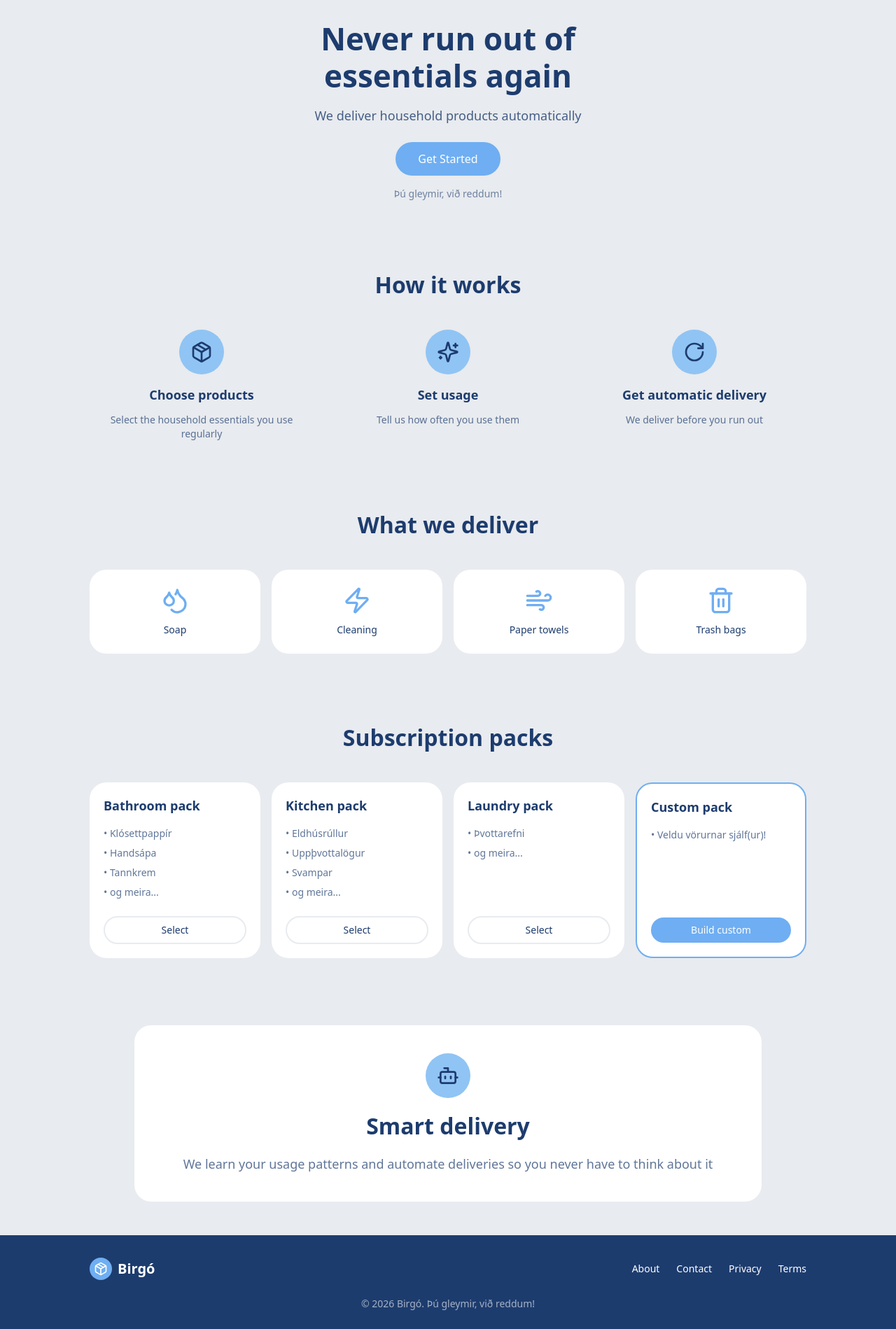
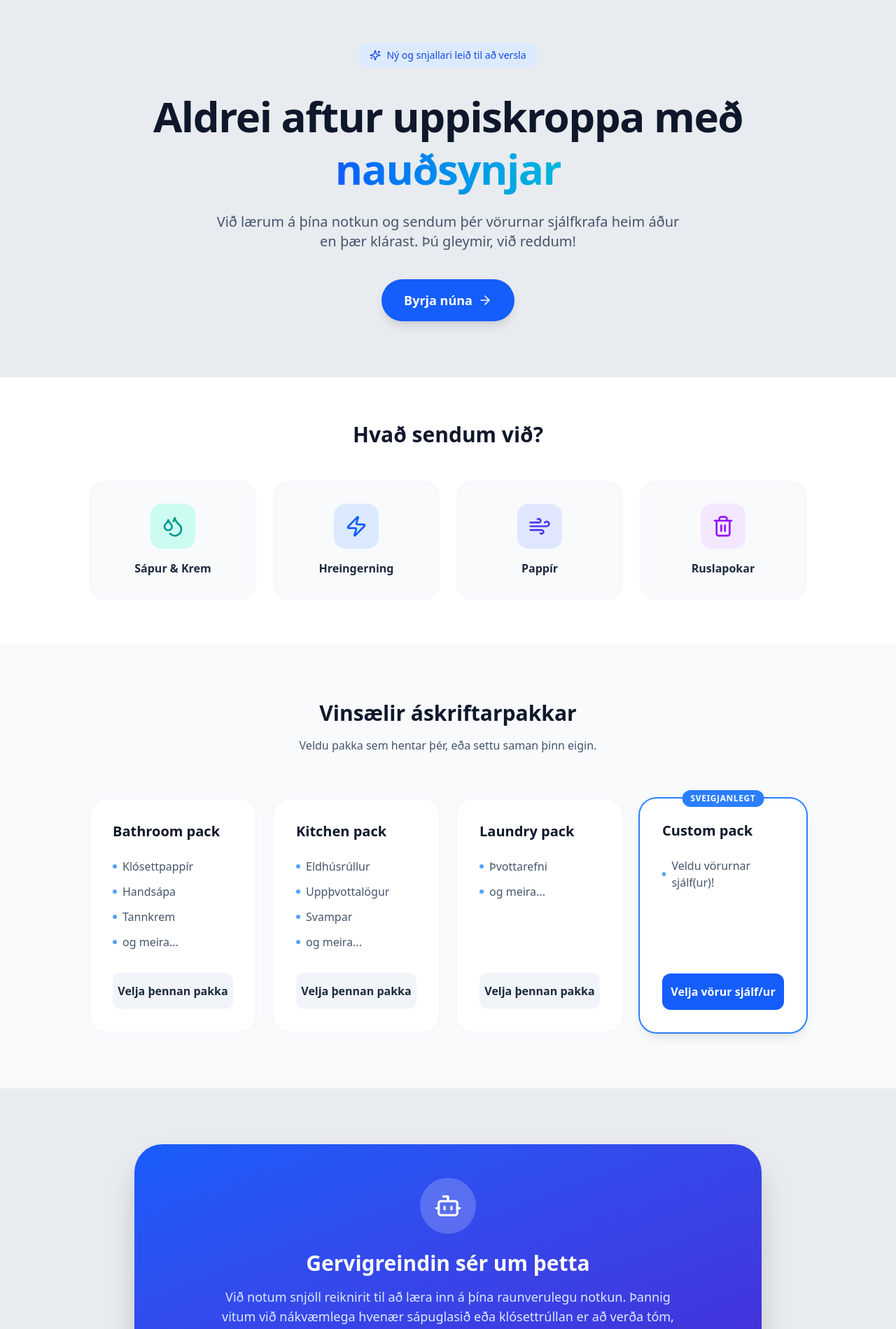
Before and after one commit to herdisheida/Birgo, a Next.js app: page / in a window 1280 px wide. Shown: the part 100-1999 px from the top of the page at 70% size. Built offline with nearby package versions, Linux system fonts and the light colour scheme.

Commit message:
nýtt footer og navbar

```diff
--- a/src/app/layout.tsx
+++ b/src/app/layout.tsx
@@ -1,7 +1,6 @@
-import "../styles/index.css"; // Make sure your global styles are imported here
-import { Package } from "lucide-react";
-import Link from "next/link";
+import "@birgo/styles/index.css";
 import { Header } from "@birgo/components/Header";
+import { Footer } from "@birgo/components/Footer";
 
 export const metadata = {
   title: "Birgó - Smart Household Delivery",
@@ -24,52 +23,36 @@ export default function RootLayout({
 
           <main className="flex-1">{children}</main>
 
-          {/* Global Footer */}
-          <footer
-            className="py-8 px-6 mt-auto"
-            style={{ backgroundColor: "#1D3C6E" }}
-          >
-            <div className="max-w-5xl mx-auto">
-              <div className="flex justify-between items-center gap-8">
-                <div className="flex items-center gap-2">
-                  <div
-                    className="w-8 h-8 rounded-full flex items-center justify-center"
-                    style={{ backgroundColor: "#6FAEF2" }}
-                  >
-                    <Package className="w-5 h-5 text-white" />
-                  </div>
-                  <span
-                    className="text-xl text-white"
-                    style={{ fontWeight: "600" }}
-                  >
-                    Birgó
-                  </span>
-                </div>
-                <nav className="flex gap-6 text-white text-sm">
-                  <Link
-                    href="/about"
-                    className="hover:opacity-70 transition-opacity"
-                  >
-                    About
-                  </Link>
-                  <a href="#" className="hover:opacity-70 transition-opacity">
-                    Contact
-                  </a>
-                  <a href="#" className="hover:opacity-70 transition-opacity">
-                    Privacy
-                  </a>
-                  <a href="#" className="hover:opacity-70 transition-opacity">
-                    Terms
-                  </a>
-                </nav>
-              </div>
-              <div className="text-center mt-6 text-white opacity-60 text-sm">
-                © 2026 Birgó. Þú gleymir, við reddum!
-              </div>
-            </div>
-          </footer>
+          <Footer />
         </div>
       </body>
     </html>
   );
 }
+
+// import "../styles/globals.css";
+// import { Header } from "../components/Header";
+// import { Footer } from "../components/Footer";
+
+// export const metadata = {
+//   title: "Birgó - Smart Household Delivery",
+//   description: "Never run out of essentials again.",
+// };
+
+// export default function RootLayout({
+//   children,
+// }: {
+//   children: React.ReactNode;
+// }) {
+//   return (
+//     <html lang="is">
+//       <body className="min-h-screen flex flex-col bg-slate-50 text-slate-900 font-sans antialiased">
+//         <Header />
+
+//         <main className="flex-1 flex flex-col w-full">{children}</main>
+
+//         <Footer />
+//       </body>
+//     </html>
+//   );
+// }
--- a/src/app/page.tsx
+++ b/src/app/page.tsx
@@ -9,251 +9,165 @@ import {
   Trash2,
   Bot,
   Package,
+  ArrowRight,
 } from "lucide-react";
 import Link from "next/link";
 import { useRouter } from "next/navigation";
 import { useSubscriptionStore } from "@birgo/app/store/subscriptionStore";
-import { products, subscriptionPacks } from "@birgo/constants"; // <-- Imported packs here
+import { products, subscriptionPacks } from "@birgo/constants";
 
 export default function Home() {
   const { reset, addProduct } = useSubscriptionStore();
   const router = useRouter();
 
-  // Updated to receive the entire pack object
   const handleBundleClick = (
     e: React.MouseEvent,
     pack: (typeof subscriptionPacks)[0],
   ) => {
     e.preventDefault();
-    reset(); // Clear previous selections
+    reset();
 
     if (pack.id !== "custom") {
-      // Loop over the dynamic product IDs from our constants
       pack.products.forEach((id) => {
         const p = products.find((prod) => prod.id === id);
-        if (p) {
-          // Set default bundle quantity to medium (5)
-          addProduct({ id: p.id, name: p.name, quantity: 5, price: 5.99 });
-        }
+        if (p) addProduct({ id: p.id, name: p.name, quantity: 5, price: 5.99 });
       });
-      router.push("/subscription"); // Go straight to subscription quantities
+      router.push("/subscription");
     } else {
-      router.push("/selection"); // Custom goes to empty selection
+      router.push("/selection");
     }
   };
 
   return (
-    <>
-      <section className="py-12 px-6">
-        <div className="max-w-4xl mx-auto text-center">
-          <h1
-            className="mb-4"
-            style={{
-              fontSize: "2.75rem",
-              color: "#1D3C6E",
-              fontWeight: "600",
-              lineHeight: "1.2",
-            }}
-          >
-            Never run out of
-            <br />
-            essentials again
+    <div className="w-full">
+      {/* Hero Section */}
+      <section className="relative py-20 px-6 overflow-hidden">
+        <div className="max-w-4xl mx-auto text-center relative z-10">
+          <div className="inline-flex items-center gap-2 px-4 py-2 rounded-full bg-blue-100 text-blue-700 font-medium text-sm mb-8">
+            <Sparkles className="w-4 h-4" /> Ný og snjallari leið til að versla
+          </div>
+          <h1 className="text-5xl md:text-6xl font-extrabold text-slate-900 tracking-tight mb-6 leading-tight">
+            Aldrei aftur uppiskroppa með{" "}
+            <span className="text-transparent bg-clip-text bg-gradient-to-r from-blue-600 to-cyan-500">
+              nauðsynjar
+            </span>
           </h1>
-          <p
-            className="mb-6 text-lg"
-            style={{ color: "#1D3C6E", opacity: "0.8" }}
-          >
-            We deliver household products automatically
+          <p className="text-xl text-slate-600 mb-10 max-w-2xl mx-auto">
+            Við lærum á þína notkun og sendum þér vörurnar sjálfkrafa heim áður
+            en þær klárast. Þú gleymir, við reddum!
           </p>
-          <Link
-            href="/auth"
-            onClick={() => reset()}
-            className="inline-block px-8 py-3 rounded-full text-white transition-transform hover:scale-105"
-            style={{ backgroundColor: "#6FAEF2" }}
-          >
-            Get Started
-          </Link>
-          <p
-            className="mt-4 text-sm"
-            style={{ color: "#1D3C6E", opacity: "0.6" }}
-          >
-            Þú gleymir, við reddum!
-          </p>
-        </div>
-      </section>
-
-      <section id="how" className="py-12 px-6">
-        <div className="max-w-5xl mx-auto">
-          <h2
-            className="text-center mb-10"
-            style={{ fontSize: "2rem", color: "#1D3C6E", fontWeight: "600" }}
-          >
-            How it works
-          </h2>
-          <div className="grid grid-cols-3 gap-8">
-            <div className="text-center">
-              <div
-                className="w-16 h-16 rounded-full mx-auto mb-4 flex items-center justify-center"
-                style={{ backgroundColor: "#90C4F4" }}
-              >
-                <Package className="w-8 h-8" style={{ color: "#1D3C6E" }} />
-              </div>
-              <h3
-                className="mb-3"
-                style={{
-                  fontSize: "1.125rem",
-                  color: "#1D3C6E",
-                  fontWeight: "600",
-                }}
-              >
-                Choose products
-              </h3>
-              <p
-                className="text-sm"
-                style={{ color: "#1D3C6E", opacity: "0.7" }}
-              >
-                Select the household essentials you use regularly
-              </p>
-            </div>
-            <div className="text-center">
-              <div
-                className="w-16 h-16 rounded-full mx-auto mb-4 flex items-center justify-center"
-                style={{ backgroundColor: "#90C4F4" }}
-              >
-                <Sparkles className="w-8 h-8" style={{ color: "#1D3C6E" }} />
-              </div>
-              <h3
-                className="mb-3"
-                style={{
-                  fontSize: "1.125rem",
-                  color: "#1D3C6E",
-                  fontWeight: "600",
-                }}
-              >
-                Set usage
-              </h3>
-              <p
-                className="text-sm"
-                style={{ color: "#1D3C6E", opacity: "0.7" }}
-              >
-                Tell us how often you use them
-              </p>
-            </div>
-            <div className="text-center">
-              <div
-                className="w-16 h-16 rounded-full mx-auto mb-4 flex items-center justify-center"
-                style={{ backgroundColor: "#90C4F4" }}
-              >
-                <RotateCw className="w-8 h-8" style={{ color: "#1D3C6E" }} />
-              </div>
-              <h3
-                className="mb-3"
-                style={{
-                  fontSize: "1.125rem",
-                  color: "#1D3C6E",
-                  fontWeight: "600",
-                }}
-              >
-                Get automatic delivery
-              </h3>
-              <p
-                className="text-sm"
-                style={{ color: "#1D3C6E", opacity: "0.7" }}
-              >
-                We deliver before you run out
-              </p>
-            </div>
+          <div className="flex flex-col sm:flex-row items-center justify-center gap-4">
+            <Link
+              href="/get-started"
+              onClick={() => reset()}
+              className="w-full sm:w-auto px-8 py-4 rounded-full bg-blue-600 text-white font-semibold text-lg transition-all hover:bg-blue-700 hover:scale-105 shadow-lg flex items-center justify-center gap-2"
+            >
+              Byrja núna <ArrowRight className="w-5 h-5" />
+            </Link>
           </div>
         </div>
       </section>
 
-      <section id="products" className="py-12 px-6">
+      {/* Vörur / Flokkar */}
+      <section className="py-16 px-6 bg-white">
         <div className="max-w-5xl mx-auto">
-          <h2
-            className="text-center mb-10"
-            style={{ fontSize: "2rem", color: "#1D3C6E", fontWeight: "600" }}
-          >
-            What we deliver
+          <h2 className="text-center text-3xl font-bold text-slate-900 mb-12">
+            Hvað sendum við?
           </h2>
-          <div className="grid grid-cols-4 gap-4">
+          <div className="grid grid-cols-2 md:grid-cols-4 gap-6">
             {[
-              { icon: Droplets, label: "Soap" },
-              { icon: Zap, label: "Cleaning" },
-              { icon: Wind, label: "Paper towels" },
-              { icon: Trash2, label: "Trash bags" },
+              {
+                icon: Droplets,
+                label: "Sápur & Krem",
+                color: "bg-teal-100 text-teal-600",
+              },
+              {
+                icon: Zap,
+                label: "Hreingerning",
+                color: "bg-blue-100 text-blue-600",
+              },
+              {
+                icon: Wind,
+                label: "Pappír",
+                color: "bg-indigo-100 text-indigo-600",
+              },
+              {
+                icon: Trash2,
+                label: "Ruslapokar",
+                color: "bg-purple-100 text-purple-600",
+              },
             ].map((category, idx) => (
               <div
                 key={idx}
-                className="p-6 rounded-3xl bg-white text-center hover:scale-105 transition-transform cursor-pointer"
+                className="p-8 rounded-3xl bg-slate-50 text-center hover:-translate-y-1 transition-transform cursor-pointer border border-slate-100"
               >
-                <category.icon
-                  className="w-10 h-10 mx-auto mb-3"
-                  style={{ color: "#6FAEF2" }}
-                />
-                <p
-                  className="text-sm"
-                  style={{ color: "#1D3C6E", fontWeight: "500" }}
+                <div
+                  className={`w-16 h-16 mx-auto rounded-2xl flex items-center justify-center mb-4 ${category.color}`}
                 >
-                  {category.label}
-                </p>
+                  <category.icon className="w-8 h-8" />
+                </div>
+                <p className="font-semibold text-slate-800">{category.label}</p>
               </div>
             ))}
           </div>
         </div>
       </section>
 
-      <section id="pricing" className="py-12 px-6">
+      {/* Pakkarnir */}
+      <section className="py-20 px-6 bg-slate-50">
         <div className="max-w-5xl mx-auto">
-          <h2
-            className="text-center mb-10"
-            style={{ fontSize: "2rem", color: "#1D3C6E", fontWeight: "600" }}
-          >
-            Subscription packs
-          </h2>
-          <div className="grid grid-cols-4 gap-4">
-            {/* We map directly over the imported subscriptionPacks */}
+          <div className="text-center mb-16">
+            <h2 className="text-3xl font-bold text-slate-900 mb-4">
+              Vinsælir áskriftarpakkar
+            </h2>
+            <p className="text-slate-600">
+              Veldu pakka sem hentar þér, eða settu saman þinn eigin.
+            </p>
+          </div>
+
+          <div className="grid md:grid-cols-2 lg:grid-cols-4 gap-6">
             {subscriptionPacks.map((pack) => (
               <div
                 key={pack.id}
-                className="p-5 rounded-3xl bg-white hover:shadow-xl transition-shadow flex flex-col"
-                style={{
-                  border: pack.id === "custom" ? "2px solid #6FAEF2" : "none",
-                }}
+                className={`p-8 rounded-3xl bg-white flex flex-col transition-all hover:shadow-xl ${
+                  pack.id === "custom"
+                    ? "ring-2 ring-blue-500 shadow-lg relative"
+                    : "border border-slate-100"
+                }`}
               >
-                <h3
-                  className="mb-4"
-                  style={{
-                    fontSize: "1.125rem",
-                    color: "#1D3C6E",
-                    fontWeight: "600",
-                  }}
-                >
+                {pack.id === "custom" && (
+                  <span className="absolute -top-3 left-1/2 -translate-x-1/2 bg-blue-500 text-white text-xs font-bold px-3 py-1 rounded-full uppercase tracking-wider">
+                    Sveigjanlegt
+                  </span>
+                )}
+                <h3 className="text-xl font-bold text-slate-900 mb-6">
                   {pack.name}
                 </h3>
-                <ul className="space-y-2 mb-6 flex-1">
+                <ul className="space-y-3 mb-8 flex-1">
                   {pack.displayItems.map(
                     (item, i) =>
                       item && (
                         <li
                           key={i}
-                          className="text-sm"
-                          style={{ color: "#1D3C6E", opacity: "0.7" }}
+                          className="flex items-center gap-2 text-slate-600"
                         >
-                          • {item}
+                          <div className="w-1.5 h-1.5 rounded-full bg-blue-400" />
+                          {item}
                         </li>
                       ),
                   )}
                 </ul>
                 <button
                   onClick={(e) => handleBundleClick(e, pack)}
-                  className="block w-full py-2 rounded-full transition-all text-sm text-center"
-                  style={{
-                    backgroundColor: pack.id === "custom" ? "#6FAEF2" : "white",
-                    color: pack.id === "custom" ? "white" : "#1D3C6E",
-                    border: pack.id === "custom" ? "none" : "2px solid #E8EBEF",
-                  }}
+                  className={`w-full py-3.5 rounded-xl font-semibold transition-all ${
+                    pack.id === "custom"
+                      ? "bg-blue-600 text-white hover:bg-blue-700"
+                      : "bg-slate-100 text-slate-800 hover:bg-slate-200"
+                  }`}
                 >
-                  {pack.id === "custom" ? "Build custom" : "Select"}
+                  {pack.id === "custom"
+                    ? "Velja vörur sjálf/ur"
+                    : "Velja þennan pakka"}
                 </button>
               </div>
             ))}
@@ -261,28 +175,24 @@ export default function Home() {
         </div>
       </section>
 
-      <section className="py-12 px-6">
+      {/* AI Section */}
+      <section className="py-20 px-6">
         <div className="max-w-4xl mx-auto">
-          <div className="p-10 rounded-3xl bg-white text-center">
-            <div
-              className="w-16 h-16 rounded-full mx-auto mb-4 flex items-center justify-center"
-              style={{ backgroundColor: "#90C4F4" }}
-            >
-              <Bot className="w-8 h-8" style={{ color: "#1D3C6E" }} />
+          <div className="p-12 rounded-[2.5rem] bg-gradient-to-br from-blue-600 to-indigo-700 text-center text-white shadow-2xl relative overflow-hidden">
+            <div className="w-20 h-20 rounded-full bg-white/20 backdrop-blur-sm mx-auto mb-6 flex items-center justify-center">
+              <Bot className="w-10 h-10 text-white" />
             </div>
-            <h2
-              className="mb-4"
-              style={{ fontSize: "2rem", color: "#1D3C6E", fontWeight: "600" }}
-            >
-              Smart delivery
+            <h2 className="text-3xl font-bold mb-4">
+              Gervigreindin sér um þetta
             </h2>
-            <p className="text-lg" style={{ color: "#1D3C6E", opacity: "0.7" }}>
-              We learn your usage patterns and automate deliveries so you never
-              have to think about it
+            <p className="text-lg text-blue-100 max-w-2xl mx-auto">
+              Við notum snjöll reiknirit til að læra inn á þína raunverulegu
+              notkun. Þannig vitum við nákvæmlega hvenær sápuglasið eða
+              klósettrúllan er að verða tóm, og sendum ábótina í tæka tíð.
             </p>
           </div>
         </div>
       </section>
-    </>
+    </div>
   );
 }
```
